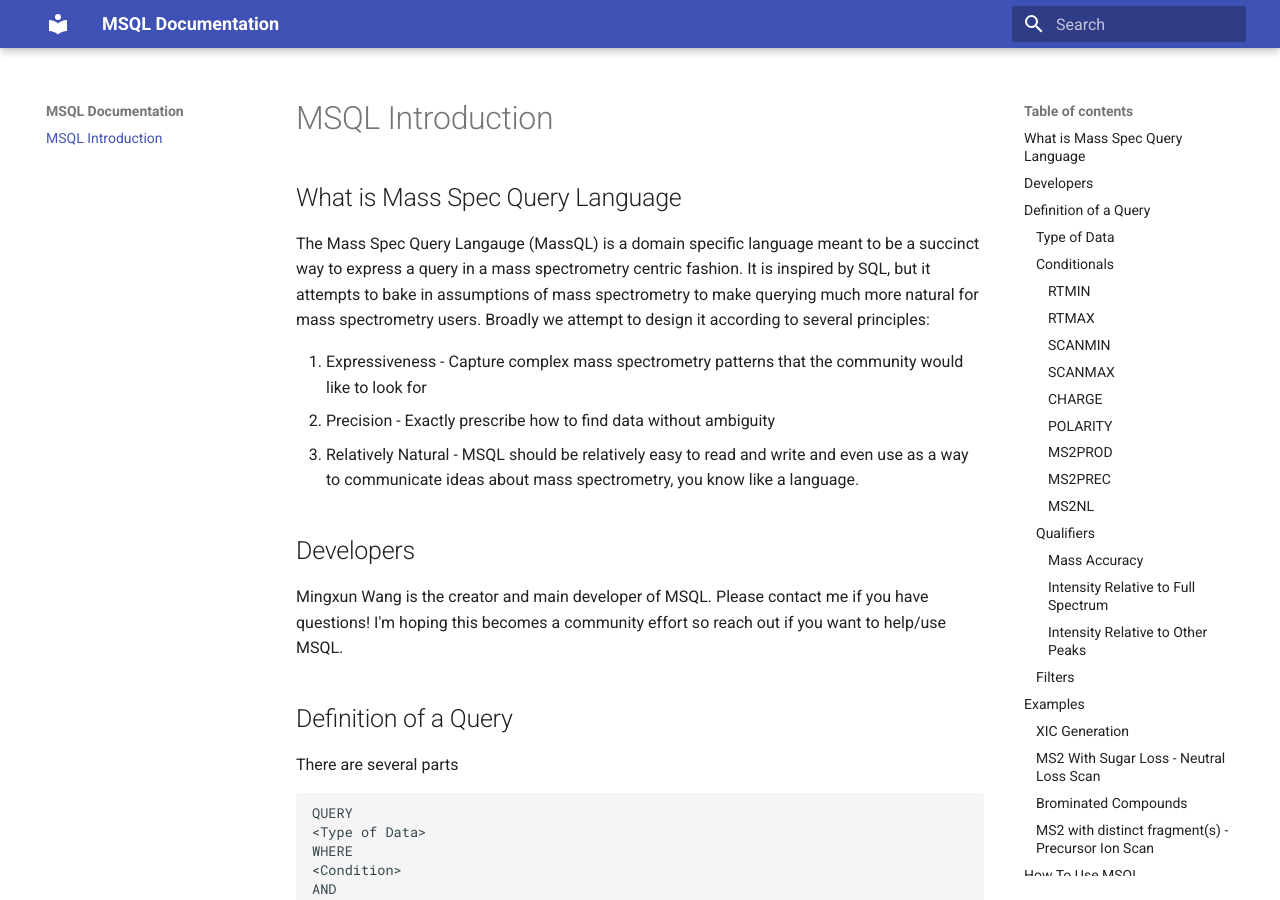
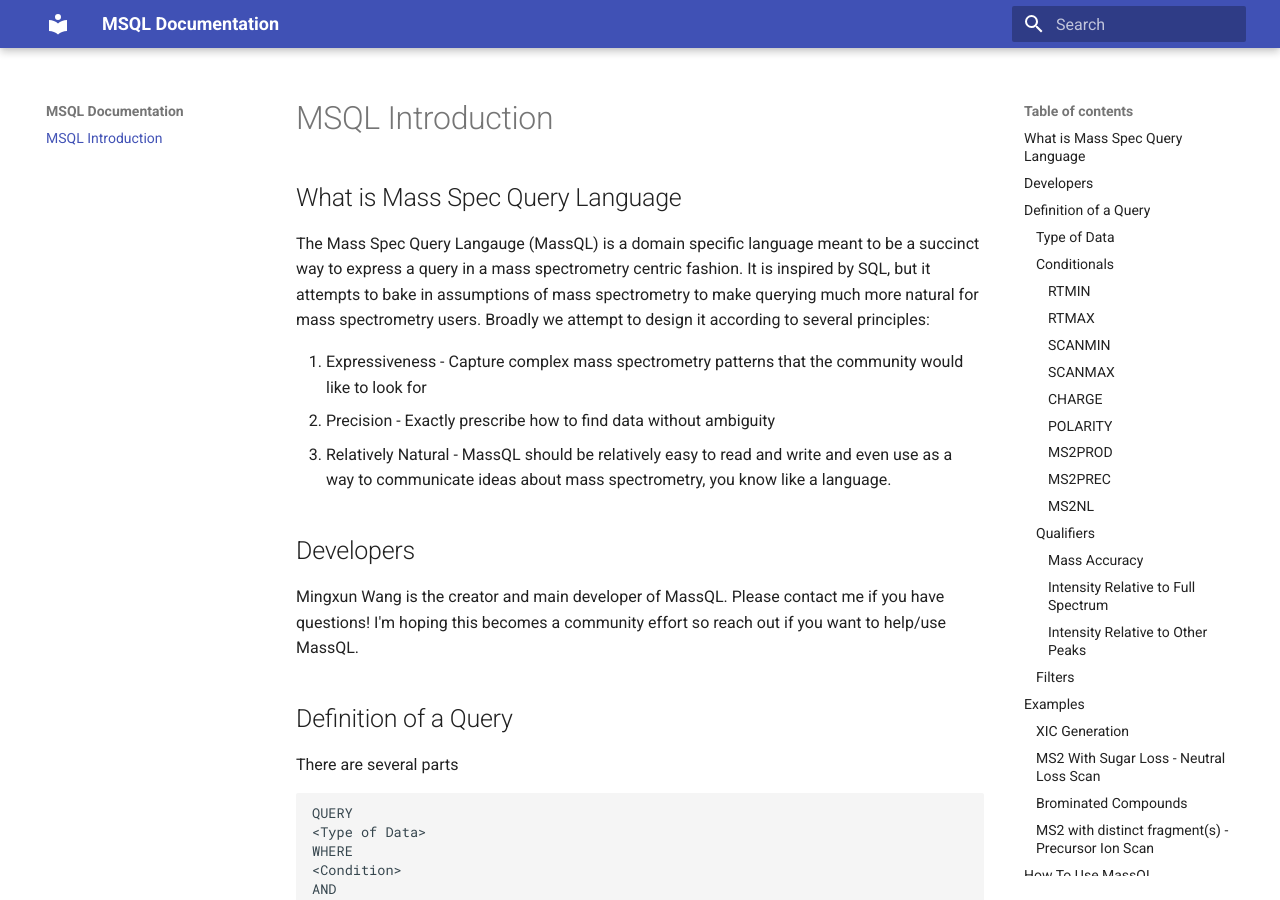
Before and after one commit to mwang87/MassQueryLanguage_Documentation, an MkDocs documentation site: the page built from docs/index.md, in a window 1280 px wide and 900 px high. Built offline with MkDocs 1.6.1 and Material for MkDocs 9.7.7, drawn with Linux system fonts in a browser that asks for light colours; some of the changed text lies outside the part shown.

Commit message:
updating docs

````diff
--- a/docs/index.md
+++ b/docs/index.md
@@ -9,11 +9,11 @@ natural for mass spectrometry users. Broadly we attempt to design it according t
 
 1. Expressiveness - Capture complex mass spectrometry patterns that the community would like to look for
 1. Precision - Exactly prescribe how to find data without ambiguity
-1. Relatively Natural - MSQL should be relatively easy to read and write and even use as a way to communicate ideas about mass spectrometry, you know like a language.
+1. Relatively Natural - MassQL should be relatively easy to read and write and even use as a way to communicate ideas about mass spectrometry, you know like a language.
 
 ## Developers
 
-Mingxun Wang is the creator and main developer of MSQL. Please contact me if you have questions! I'm hoping this becomes a community effort so reach out if you want to help/use MSQL.
+Mingxun Wang is the creator and main developer of MassQL. Please contact me if you have questions! I'm hoping this becomes a community effort so reach out if you want to help/use MassQL.
 
 ## Definition of a Query
 
@@ -190,7 +190,7 @@ Two Product Ions, m/z = 660.2 and 468.2
 QUERY scaninfo(MS2DATA) WHERE MS2PROD=660.2:TOLERANCEMZ=0.1 AND MS2PROD=468.2:TOLERANCEMZ=0.1
 ```
 
-## How To Use MSQL
+## How To Use MassQL
 
 ### Python API
 
````
Also changed, not shown: other parts of docs/index.md (+8 -0 lines).
